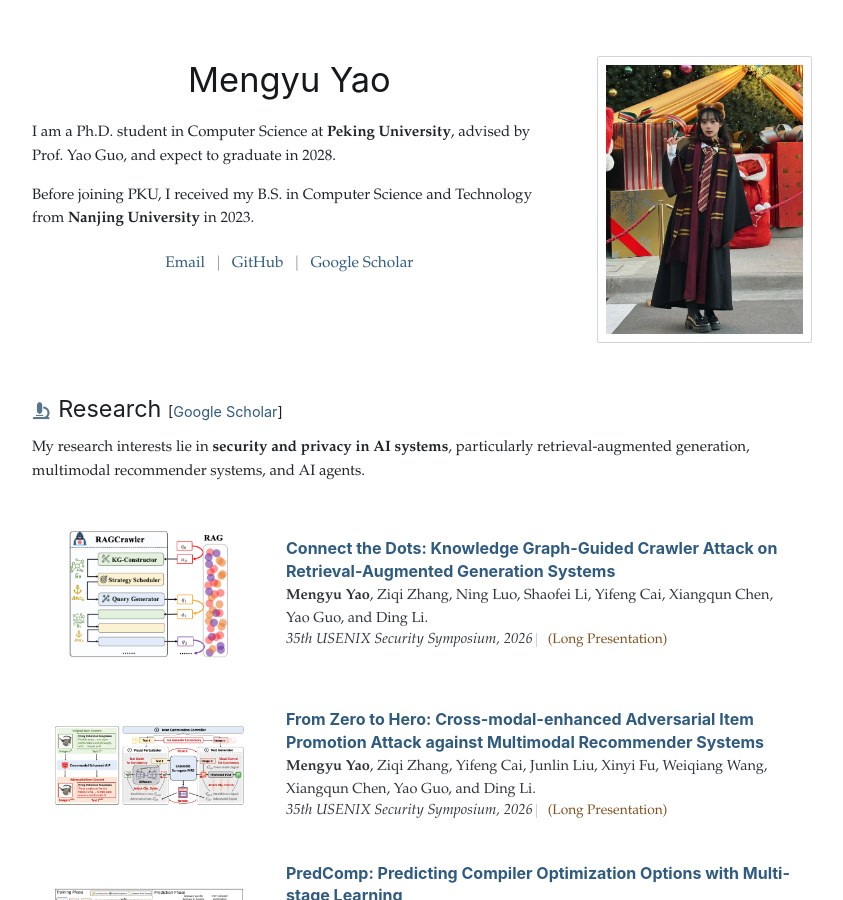
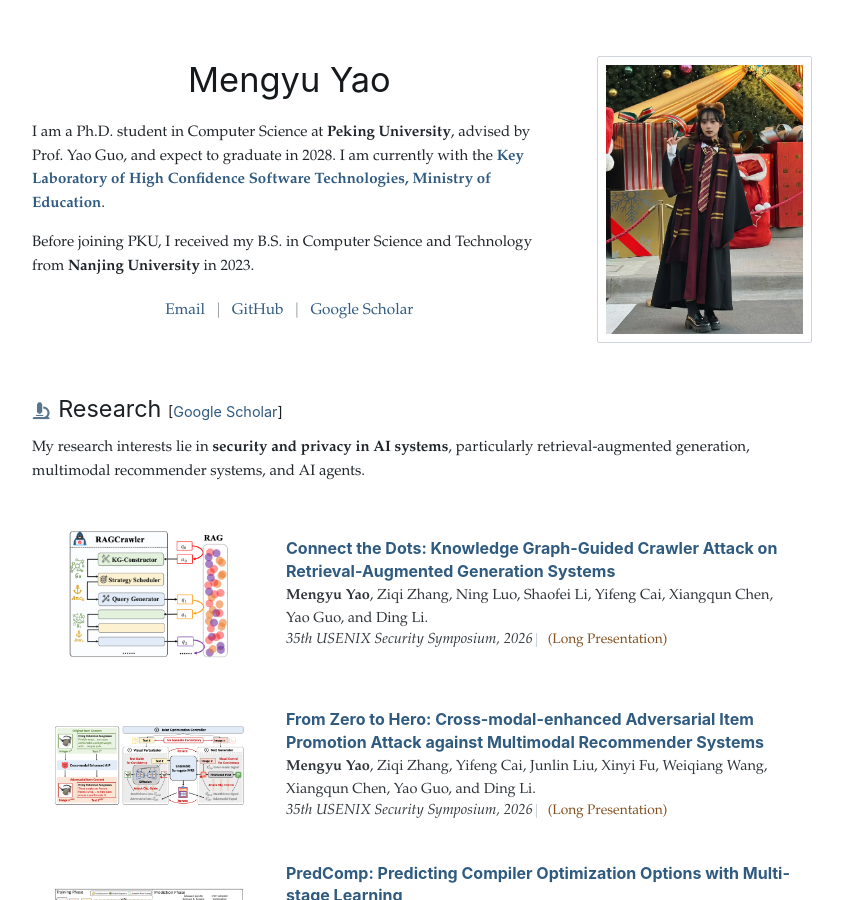
Before and after one commit to Yao-mengyu/Yao-mengyu.github.io, a Jekyll site: the page built from _pages/about.md, in a window 1280 px wide and 900 px high. Shown: the whole window, without its empty margins (218-1061 px from the left). Built offline with Jekyll 4.4.1, drawn with Linux system fonts in a browser that asks for light colours; some of the changed text lies outside the part shown.

Commit message:
Add laboratory affiliation and teaching experience

```diff
--- a/_data/navigation.yml
+++ b/_data/navigation.yml
@@ -2,11 +2,11 @@
   - title: "About"
     url: "/#about-me"
   - title: "Research"
-    url: "/#research-interests"
-  - title: "Publications"
-    url: "/#publications"
+    url: "/#research"
   - title: "Internships"
     url: "/#internship-experience"
+  - title: "Teaching"
+    url: "/#teaching-experience"
   - title: "Education"
     url: "/#education"
   - title: "Honors"
--- a/_pages/about.md
+++ b/_pages/about.md
@@ -12,7 +12,7 @@
 <section class="academic-intro" id="about-me" aria-labelledby="profile-name">
   <div class="academic-intro__copy">
     <h1 id="profile-name">Mengyu Yao</h1>
-    <p>I am a Ph.D. student in Computer Science at <strong>Peking University</strong>, advised by Prof. Yao Guo, and expect to graduate in 2028.</p>
+    <p>I am a Ph.D. student in Computer Science at <strong>Peking University</strong>, advised by Prof. Yao Guo, and expect to graduate in 2028. I am currently with the <a href="https://cs.pku.edu.cn/info/1166/1849.htm" target="_blank" rel="noopener noreferrer"><strong>Key Laboratory of High Confidence Software Technologies, Ministry of Education</strong></a>.</p>
     <p>Before joining PKU, I received my B.S. in Computer Science and Technology from <strong>Nanjing University</strong> in 2023.</p>
     <nav class="academic-intro__links" aria-label="Contact and academic profiles">
       <a href="mailto:{{ site.author.email }}">Email</a><span aria-hidden="true">|</span>
@@ -148,6 +148,24 @@
   <p>Worked on model-cluster load optimization and the security of multimodal recommender systems. The latter resulted in the first-author paper <a href="https://www.usenix.org/conference/usenixsecurity26/presentation/yao-zero" target="_blank" rel="noopener noreferrer"><em>From Zero to Hero: Cross-modal-enhanced Adversarial Item Promotion Attack against Multimodal Recommender Systems</em></a> at USENIX Security 2026 (Long Presentation).</p>
 </div>
 
+<h2 class="section-heading" id="teaching-experience"><i class="fas fa-chalkboard-teacher section-heading__icon" aria-hidden="true"></i><span>Teaching Experience</span></h2>
+
+<div class="cv-entry">
+  <div class="cv-entry__heading">
+    <div><strong>Peking University</strong><span>Introduction to Computing</span></div>
+    <span class="cv-entry__date">Fall 2024</span>
+  </div>
+  <p class="cv-entry__role">Teaching Assistant</p>
+</div>
+
+<div class="cv-entry">
+  <div class="cv-entry__heading">
+    <div><strong>Nanjing University</strong><span>Problem Solving</span></div>
+    <span class="cv-entry__date">Fall 2021 – Fall 2023</span>
+  </div>
+  <p class="cv-entry__role">Teaching Assistant</p>
+</div>
+
 <h2 class="section-heading" id="education"><i class="fas fa-graduation-cap section-heading__icon" aria-hidden="true"></i><span>Education</span></h2>
 
 <div class="cv-entry">
```
